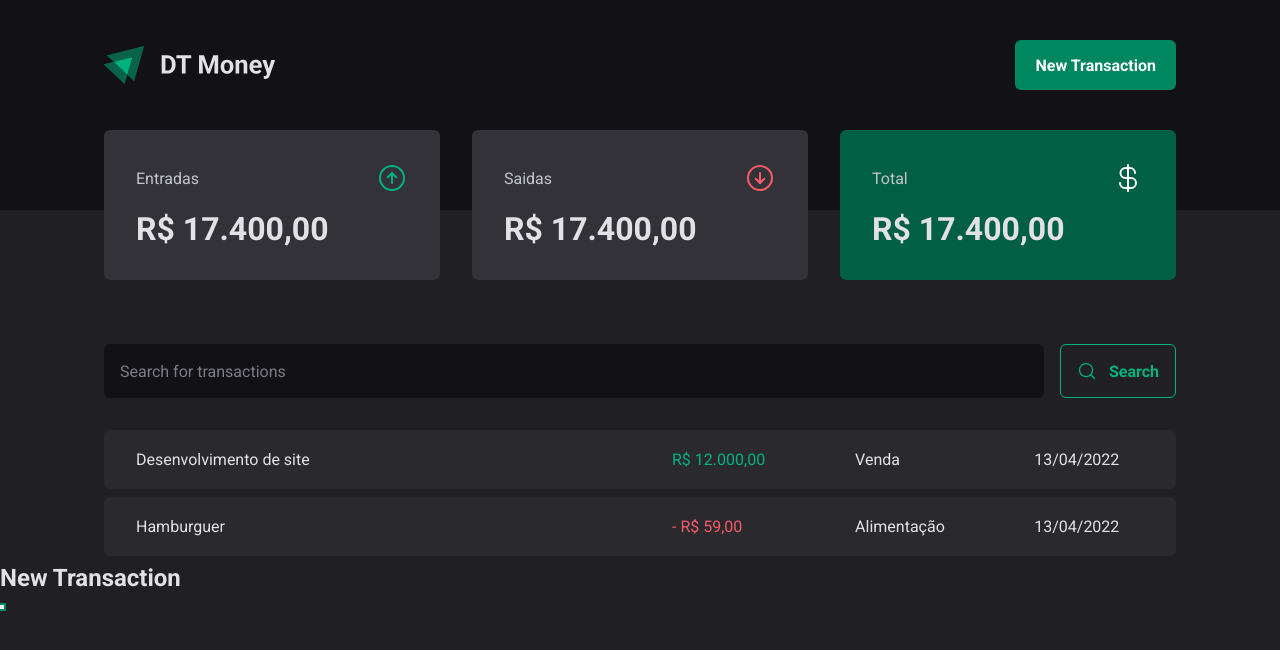
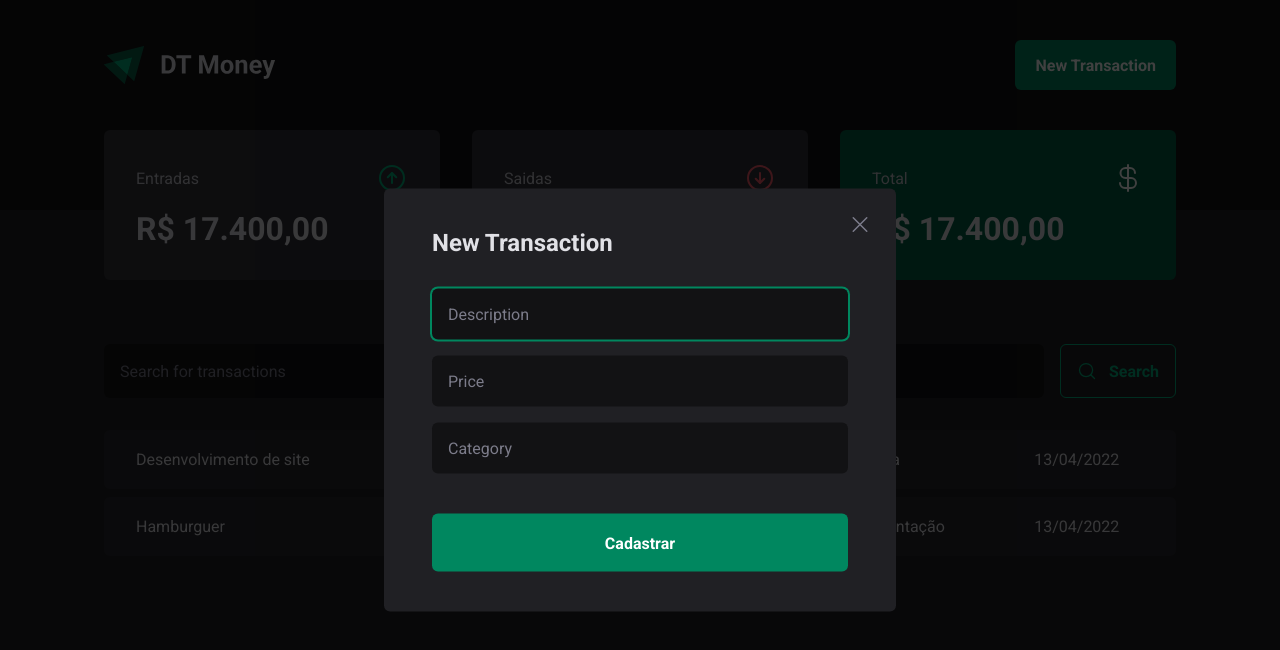
Before and after one commit to danielcaze/ignite-money, a React (Vite) app: page / in a window 1280 px wide. Both pictures are taken after a click on the button "New Transaction". Shown: the top 650 px of the page. Built offline with nearby package versions, Linux system fonts and the light colour scheme.

Commit message:
new transaction modal

```diff
--- a/src/components/Header/index.tsx
+++ b/src/components/Header/index.tsx
@@ -1,6 +1,7 @@
 import * as S from "./styles";
 import logoImg from '../../assets/logo.svg'
 import * as Dialog from "@radix-ui/react-dialog";
+import { NewTransactionModal } from "../NewTransactionModal";
 
 export function Header() {
   return (
@@ -13,13 +14,7 @@
             <S.NewTransactionButton>New Transaction</S.NewTransactionButton>
           </Dialog.Trigger>
 
-          <Dialog.Portal>
-            <Dialog.Overlay />
-            <Dialog.Content>
-              <Dialog.Title>New Transaction</Dialog.Title>
-              <Dialog.Close />
-            </Dialog.Content>
-          </Dialog.Portal>
+          <NewTransactionModal />
         </Dialog.Root>
       </S.HeaderContent>
     </S.HeaderContainer>
--- /dev/null
+++ b/src/components/NewTransactionModal/index.tsx
@@ -0,0 +1,26 @@
+import * as Dialog from "@radix-ui/react-dialog";
+import { X } from "phosphor-react";
+import * as S from './styles'
+
+export function NewTransactionModal() {
+  return (
+    <Dialog.Portal>
+      <S.Overlay />
+      <S.Content>
+        <Dialog.Title>New Transaction</Dialog.Title>
+
+        <form>
+          <input type="text" placeholder="Description" required />
+          <input type="number" placeholder="Price" required />
+          <input type="text" placeholder="Category" required />
+
+          <button type="submit">Cadastrar</button>
+        </form>
+
+        <S.CloseButton>
+          <X size={24} />
+        </S.CloseButton>
+      </S.Content>
+    </Dialog.Portal>
+  )
+}
--- /dev/null
+++ b/src/components/NewTransactionModal/styles.ts
@@ -0,0 +1,71 @@
+import styled from "styled-components";
+import * as Dialog from "@radix-ui/react-dialog";
+
+
+export const Overlay = styled(Dialog.Overlay)`
+  position: fixed;
+  width: 100vw;
+  height: 100vh;
+  inset: 0;
+  background: rgba(0,0,0,0.75);
+`
+
+export const Content = styled(Dialog.Content)`
+  min-width: 32rem;
+  border-radius: 6px;
+  padding: 2.5rem 3rem;
+  background: ${({ theme }) => theme["gray-800"]};
+
+  position: fixed;
+  top: 50%;
+  left: 50%;
+  transform: translate(-50%, -50%);
+
+  form {
+    margin-top: 2rem;
+
+    display: flex;
+    flex-direction: column;
+    gap: 1rem;
+
+    input {
+      border-radius: 6px;
+      border: 0;
+      background: ${({ theme }) => theme["gray-900"]};
+      color: ${({ theme }) => theme["gray-300"]};
+      padding: 1rem;
+
+      &::placeholder {
+        color: ${({ theme }) => theme["gray-500"]};
+      }
+    }
+
+    button[type="submit"] {
+      height: 58px;
+      border: 0;
+      background: ${({ theme }) => theme["green-500"]};
+      color: ${({ theme }) => theme.white};
+      font-weight: bold;
+      padding-inline: 1.25rem;
+      border-radius: 6px;
+      margin-top: 1.5rem;
+      cursor: pointer;
+
+      &:hover {
+        background: ${({ theme }) => theme["green-700"]};
+        transition: background-color 0.2s;
+      }
+    }
+  }
+`
+
+export const CloseButton = styled(Dialog.Close)`
+  position: absolute;
+  background: transparent;
+  border: 0;
+  top: 1.5rem;
+  right: 1.5rem;
+  line-height: 0;
+  cursor: pointer;
+  color: ${({ theme }) => theme["gray-500"]}
+`
```
